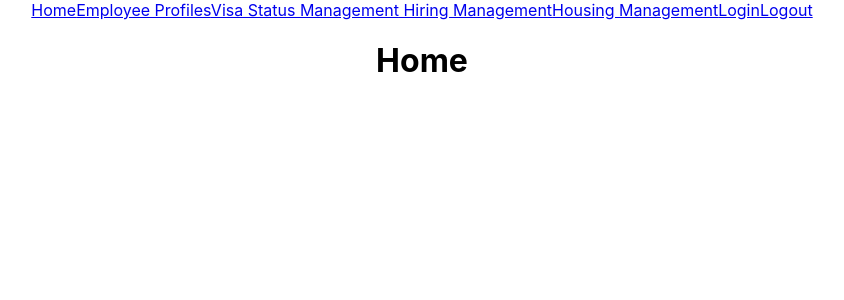
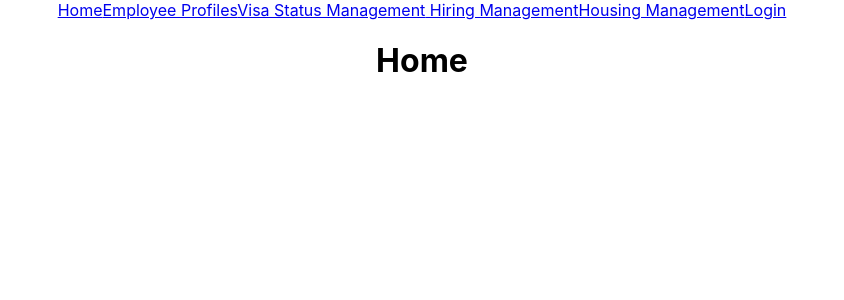
Before and after one commit to sleepyhong/HR_Project, a React (Create React App) app: page / in a window 1280 px wide. Shown: the top 300 px of the page, without its empty margins (218-1062 px from the left). Built offline with nearby package versions, Linux system fonts and the light colour scheme.

Commit message:
Complete Logout

```diff
--- a/src/component/Navbar/EmployeeNavbar.jsx
+++ b/src/component/Navbar/EmployeeNavbar.jsx
@@ -14,8 +14,10 @@ export default function EmployeeNavbar() {
                 <Link to="/information">Personal Information</Link>
                 <Link to="/visa">Visa Status Management</Link>
                 <Link to="/housing">Housing</Link>
-                <Link to="/login">Login</Link>
-                <Link to="/logout">Logout</Link>
+                {sessionStorage.getItem('user') ?
+                    <Link to="/logout">Logout</Link> :
+                    <Link to="/login">Login</Link>
+                }
             </nav>
             <Routes>
                 <Route path="/">
--- a/src/component/Navbar/HRNavbar.jsx
+++ b/src/component/Navbar/HRNavbar.jsx
@@ -16,13 +16,15 @@ export default function HRNavbar() {
                 <Link to="/hrvisa">Visa Status Management</Link>
                 <Link to="/hiringmanagement"> Hiring Management</Link>
                 <Link to="/housingmanagement">Housing Management</Link>
-                <Link to="/login">Login</Link>
-                <Link to="/logout">Logout</Link>
+                {sessionStorage.getItem('user') ?
+                    <Link to="/logout">Logout</Link> :
+                    <Link to="/login">Login</Link>
+                }
             </nav>
             <Routes>
                 <Route path="/">
                     <Route index element={<Home />} />
-                    <Route path="employee" element={<EmployeeProfiles/>} />
+                    <Route path="employee" element={<EmployeeProfiles />} />
                     <Route path="hrvisa" element={<HRVisaStatusManagement />} />
                     <Route path="hiringmanagement" element={<HiringManagement />} />
                     <Route path="housingmanagement" element={<HousingManagement />} />
--- a/src/pages/Logout.jsx
+++ b/src/pages/Logout.jsx
@@ -1,5 +1,6 @@
 const Logout = () => {
-    return <h1>Logout</h1>;
+    sessionStorage.removeItem('user');
+    window.location.replace("/login");
 };
 
 export default Logout;
```
